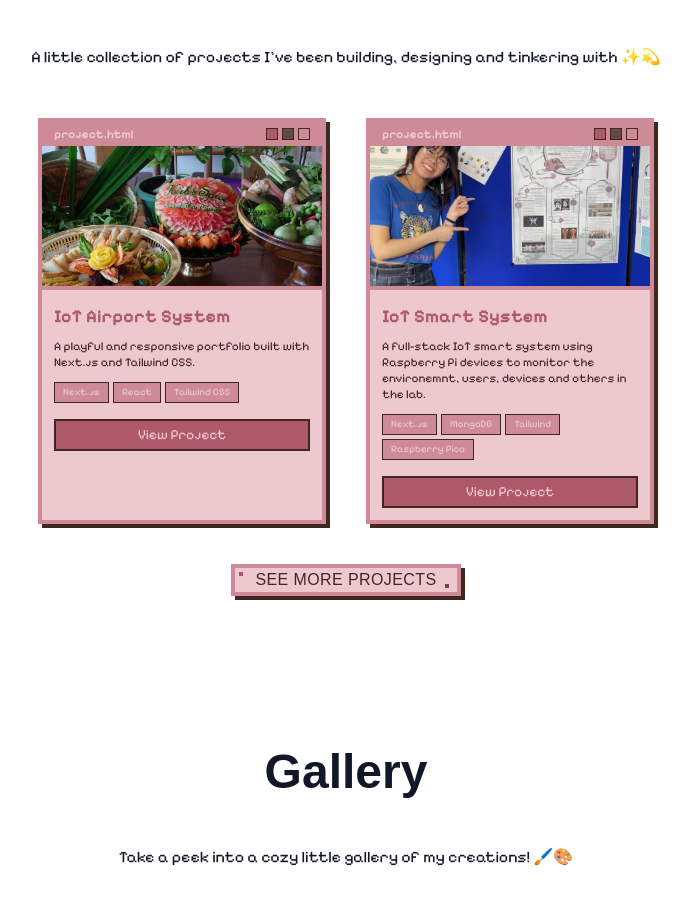
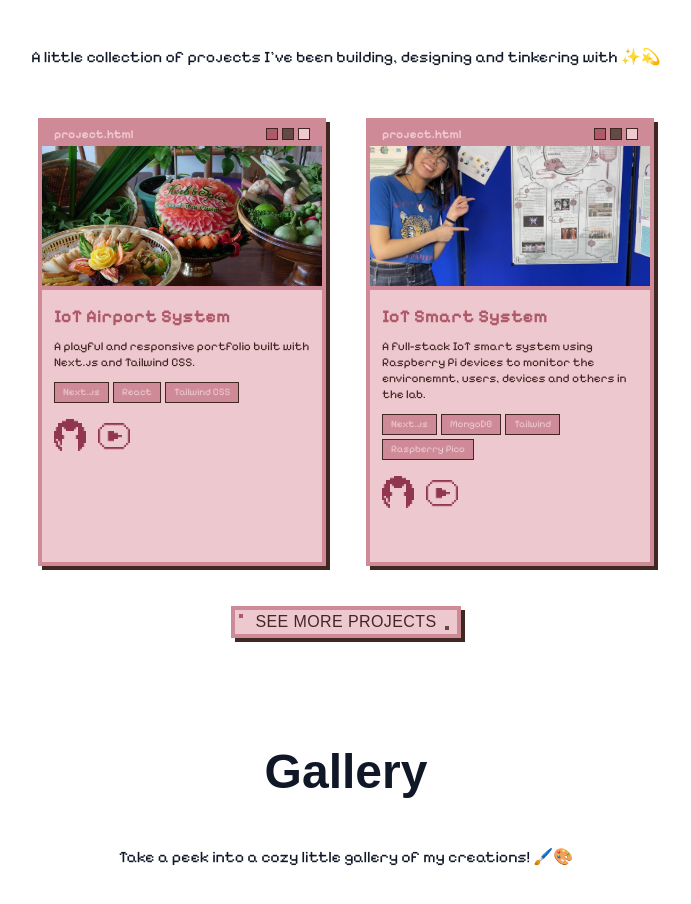
Before and after one commit to phasuk15/Sye-Phasuk, a Next.js app: page / in a window 1280 px wide. Shown: the part 1700-2604 px from the top of the page, without its empty margins (294-985 px from the left). Built offline with nearby package versions, Linux system fonts and the light colour scheme; a web font is replaced by a local one.

Commit message:
Added youtube and git icons to project cards

```diff
--- a/app/components/ProjectCard.tsx
+++ b/app/components/ProjectCard.tsx
@@ -1,4 +1,5 @@
 import ProjectGithub from "./icons/ProjGit";
+import Youtube from "./icons/Youtube";
 
 interface ProjectCardProps {
   title: string;
@@ -6,23 +7,24 @@ interface ProjectCardProps {
   skills: string[];
   image: string;
   git?: string;
+  yt?: string;
 }
 
-const ProjectCard: React.FC<ProjectCardProps> = ({ title, description, skills, image, git }) => {
+const ProjectCard: React.FC<ProjectCardProps> = ({ title, description, skills, image, git, yt }) => {
   return (
-    <div className="w-72 bg-[#EEC8CF] border-4 border-[#CE8A97] rounded-none shadow-[4px_4px_0px_#412722] hover:shadow-[6px_6px_0px_#412722] transition-all duration-200 font-pixelify">
+    <div className="w-72 h-[28rem] bg-light-pink border-4 border-rosewood rounded-none shadow-[4px_4px_0px_#412722] hover:shadow-[6px_6px_0px_#412722] transition-all duration-200 font-pixelify">
       {/* Fake "browser" top bar */}
-      <div className="bg-[#CE8A97] text-[#EEC8CF] px-3 py-1 flex items-center justify-between text-xs">
+      <div className="bg-rosewood text-light-pink px-3 py-1 flex items-center justify-between text-xs">
         <span className="font-bold">project.html</span>
         <div className="flex gap-1">
-          <span className="w-3 h-3 bg-[#AE5969] border border-[#412722]"></span>
-          <span className="w-3 h-3 bg-[#634A45] border border-[#412722]"></span>
-          <span className="w-3 h-3 bg-[var(--light-pink)] border border-[#412722]"></span>
+          <span className="w-3 h-3 bg-raspberry border border-plum-brown"></span>
+          <span className="w-3 h-3 bg-mauve-brown border border-plum-brown"></span>
+          <span className="w-3 h-3 bg-light-pink border border-plum-brown"></span>
         </div>
       </div>
 
       {/* Image */}
-      <div className="h-36 overflow-hidden border-b-4 border-[#CE8A97]">
+      <div className="h-36 overflow-hidden border-b-4 border-rosewood">
         <img
           src={image}
           alt={title}
@@ -32,30 +34,37 @@ const ProjectCard: React.FC<ProjectCardProps> = ({ title, description, skills, i
 
       {/* Content */}
       <div className="p-3">
-        <h2 className="text-lg text-[#AE5969] font-bold">{title}</h2>
-        <p className="text-xs text-[#412722] mt-2">{description}</p>
+        <h2 className="text-lg text-raspberry font-bold">{title}</h2>
+        <p className="text-xs text-plum-brown mt-2">{description}</p>
 
         {/* Skills */}
         <div className="flex flex-wrap gap-1 mt-3">
           {skills.map((skill, idx) => (
             <span
               key={idx}
-              className="px-2 py-0.5 text-[10px] bg-[#CE8A97] text-[#EEC8CF] border border-[#412722]"
+              className="px-2 py-0.5 text-[10px] bg-rosewood text-light-pink border border-plum-brown"
             >
               {skill}
             </span>
           ))}
         </div>
+
         {/* Button */}
-        <div className="flex flex-row gap-3">
-          {
-            git && (
-              <ProjectGithub url={git}/>
-            )
-          }
-          <button className="mt-4 w-full bg-raspberry text-light-pink border-2 border-plum-brown px-2 py-1 text-sm hover:bg-mauve-brown:translate-y-[2px] transition-all">
-            View Project
-          </button>
+        <div className="flex flex-row gap-3 items-start mt-4">
+          <div className="w-8 h-8 flex items-center justify-center">
+            {
+              git && (
+                <ProjectGithub url={git}/>
+              )
+            }
+          </div>
+          <div>
+            {
+              yt && (
+                <Youtube url={yt}/>
+              )
+            }
+          </div>
         </div>
       </div>
     </div>
--- a/app/components/icons/Youtube.tsx
+++ b/app/components/icons/Youtube.tsx
@@ -1,20 +1,34 @@
 import Image from "next/image";
+import React from "react";
 
-const Youtube = () => {
+interface YoutubeProps extends React.AnchorHTMLAttributes<HTMLAnchorElement> {
+  size?: number;
+  alt?: string;
+  url?: string;
+}
+
+const Youtube: React.FC<YoutubeProps> = ({
+  size = 32,
+  alt = "Youtube icon",
+  url,
+  ...props
+}) => {
   return (
     <a
-            href='https://www.youtube.com/@dianas15'
+      href={url}
       target="_blank"
       rel="noopener noreferrer"
+      {...props}
     >
       <Image
         src="/youtube.png"
-                alt="youtube"
-                width={32}
-                height={32}
+        alt={alt}
+        width={size}
+        height={size}
+        className="hover:opacity-80 transition"
       />
     </a>
   );
-}
+};
 
 export default Youtube;
--- a/app/sections/Contact.tsx
+++ b/app/sections/Contact.tsx
@@ -12,7 +12,7 @@ const Contact = () => {
             <button className="mt-12 flex flex-wrap gap-5">
                 <Linkedin/>
                 <Github/>
-                <Youtube/>
+                <Youtube url="https://www.youtube.com/@dianas15"/>
                 <Insta/>
             </button>
         </div>
--- a/app/sections/Hero.tsx
+++ b/app/sections/Hero.tsx
@@ -22,7 +22,7 @@ const Hero = () => {
           <button className="mt-5 flex flex-wrap gap-5">
               <Linkedin/>
               <Github/>
-              <Youtube/>
+              <Youtube url="https://www.youtube.com/@dianas15"/>
               <Insta/>
           </button>
         </div>
--- a/app/sections/Projects.tsx
+++ b/app/sections/Projects.tsx
@@ -11,18 +11,24 @@ const Projects = () => {
 
         {/*Project Cards*/}
         <div className="mt-12 flex flex-wrap gap-10 justify-center">
+          <a href="https://github.com/Rimichu/Smart-Environment-Toolkit" target="_blank" rel="noopener noreferrer">
             <ProjectCard
               title="IoT Airport System"
               description="A playful and responsive portfolio built with Next.js and Tailwind CSS."
               skills={["Next.js", "React", "Tailwind CSS"]}
               image="/herbandspice.jpg"
+              git="https://github.com/Rimichu/Smart-Environment-Toolkit"
+              yt="https://www.youtube.com/watch?v=fzZrk8lb2D8"
             />
+          </a>
           <a href="https://grp4-smart-system.vercel.app" target="_blank" rel="noopener noreferrer">
             <ProjectCard
               title="IoT Smart System"
               description="A full-stack IoT smart system using Raspberry Pi devices to monitor the environemnt, users, devices and others in the lab."
               skills={["Next.js", "MongoDB", "Tailwind", "Raspberry Pico"]}
               image="lovelace_liverpool.jpg"
+              git="https://github.com/Colley-A/SCC_330_SLS"
+              yt="https://www.youtube.com/watch?v=SPUiCte_qtw"
             />
           </a>
         </div>
```
Lines whose indentation alone changed are shown as unchanged.
